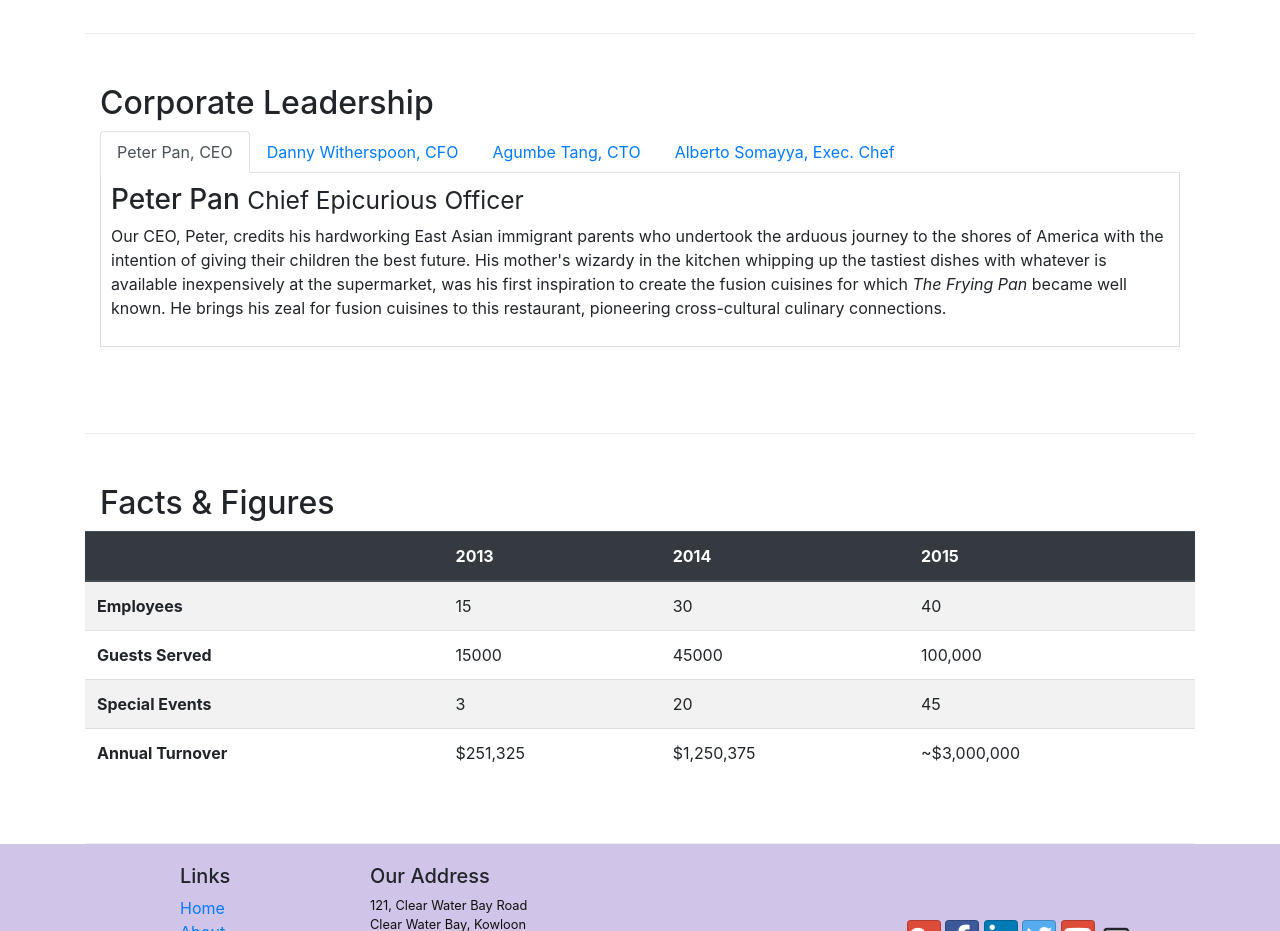
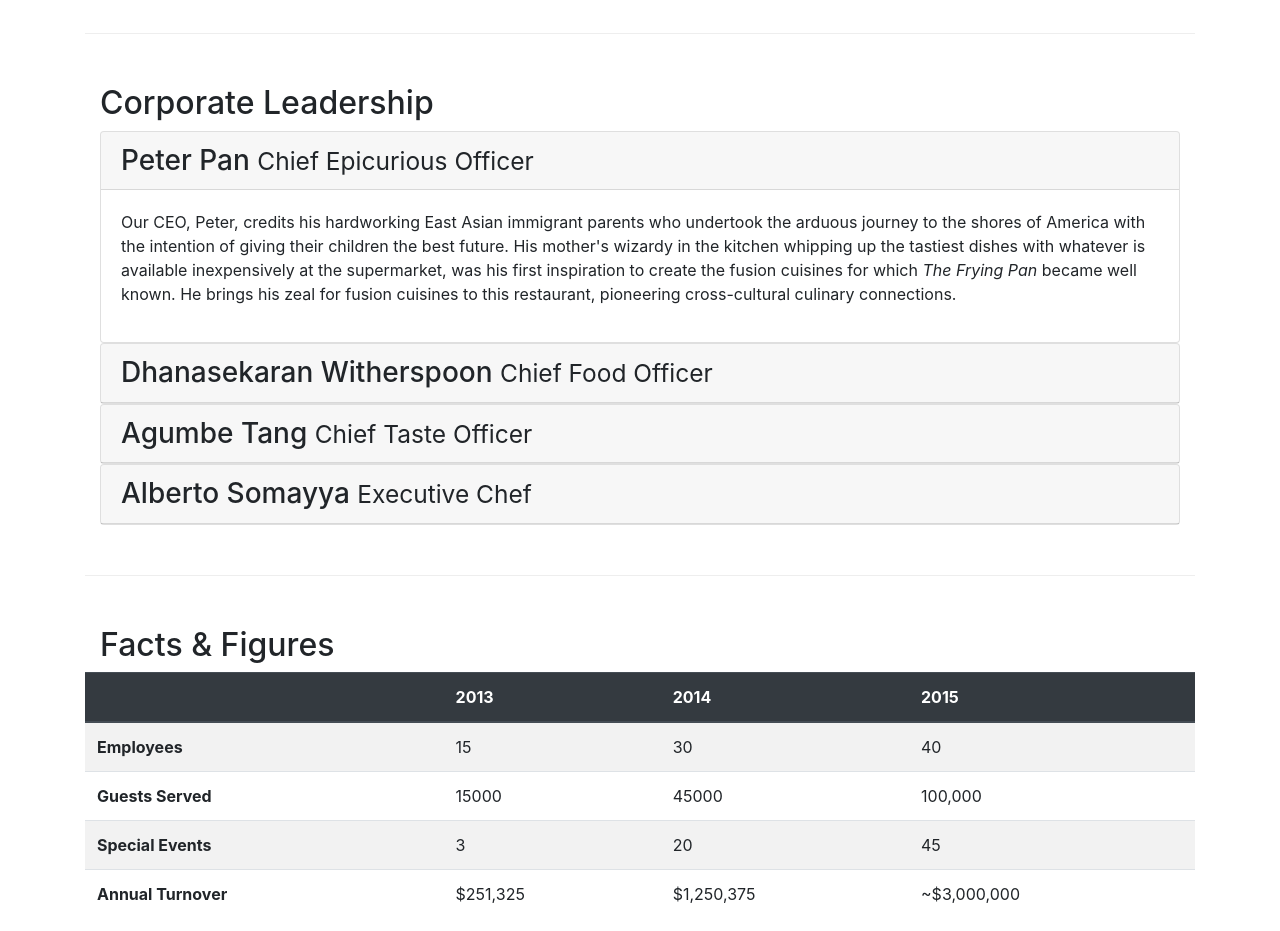
Before and after one commit to aparnasg1/bootstrap4, a plain HTML site: page aboutus.html in a window 1280 px wide. Shown: the part 940-1871 px from the top of the page. Drawn offline with nearby package versions, Linux system fonts and the light colour scheme.

Commit message:
Accordion

```diff
--- a/aboutus.html
+++ b/aboutus.html
@@ -103,41 +103,49 @@
         <div class="row row-content">
             <div class="col-12">
                 <h2>Corporate Leadership</h2>
-                <ul class="nav nav-tabs">
-                    <li class="nav-item">
-                        <a class="nav-link active" href="#peter" role="tab" data-toggle="tab">
-                            Peter Pan, CEO
-                        </a>
-                    </li>
-                    <li class="nav-item">
-                        <a class="nav-link" href="#danny" role="tab"
-                          data-toggle="tab">Danny Witherspoon, CFO</a>
-                    </li>
-                    <li class="nav-item">
-                        <a class="nav-link" href="#agumbe"role="tab"
-                          data-toggle="tab">Agumbe Tang, CTO</a>
-                    </li>
-                    <li class="nav-item">
-                        <a class="nav-link" href="#alberto" role="tab"
-                          data-toggle="tab">Alberto Somayya, Exec. Chef</a>
-                    </li>
-                </ul>
-                <div class="tab-content">
-                    <div class="tab-pane fade show active" role="tabpanel" id="peter">
-                        <h3>Peter Pan <small>Chief Epicurious Officer</small></h3>
-                        <p class="d-none d-sm-block">Our CEO, Peter, credits his hardworking East Asian immigrant parents who undertook the arduous journey to the shores of America with the intention of giving their children the best future. His mother's wizardy in the kitchen whipping up the tastiest dishes with whatever is available inexpensively at the supermarket, was his first inspiration to create the fusion cuisines for which <em>The Frying Pan</em> became well known. He brings his zeal for fusion cuisines to this restaurant, pioneering cross-cultural culinary connections.</p>
+                <div id="accordion">
+                    <div class="card">
+                        <div class="card-header" role="tab" id="peterhead">
+                            <h3 class="mb-0"><a data-toggle="collapse" data-target="#peter">
+                                Peter Pan <small>Chief Epicurious Officer</small></a></h3>
+                        </div>
+                        <div class="collapse show" id="peter" data-parent="#accordion">
+                            <div class="card-body">
+                                <p class="d-none d-sm-block">Our CEO, Peter, credits his hardworking East Asian immigrant parents who undertook the arduous journey to the shores of America with the intention of giving their children the best future. His mother's wizardy in the kitchen whipping up the tastiest dishes with whatever is available inexpensively at the supermarket, was his first inspiration to create the fusion cuisines for which <em>The Frying Pan</em> became well known. He brings his zeal for fusion cuisines to this restaurant, pioneering cross-cultural culinary connections.</p>
+                            </div>
+                        </div>
                     </div>
-                    <div class="tab-pane fade" role="tabpanel" id="danny">
-                        <h3>Dhanasekaran Witherspoon <small>Chief Food Officer</small></h3>
-                        <p class="d-none d-sm-block">Our CFO, Danny, as he is affectionately referred to by his colleagues, comes from a long established family tradition in farming and produce. His experiences growing up on a farm in the Australian outback gave him great appreciation for varieties of food sources. As he puts it in his own words, <em>Everything that runs, wins, and everything that stays, pays!</em></p>
+                    <div class="card">
+                        <div class="card-header" role="tab" id="dannyhead">
+                            <h3 class="mb-0"><a data-toggle="collapse" data-target="#danny">Dhanasekaran Witherspoon <small>Chief Food Officer</small></a></h3>
+                        </div>
+                        <div class="collapse" id="danny" data-parent="#accordion">
+                            <div class="card-body">
+                            <p class="d-none d-sm-block">Our CFO, Danny, as he is affectionately referred to by his colleagues, comes from a long established family tradition in farming and produce. His experiences growing up on a farm in the Australian outback gave him great appreciation for varieties of food sources. As he puts it in his own words, <em>Everything that runs, wins, and everything that stays, pays!</em></p>
+                        </div>
+                        </div>
                     </div>
-                    <div class="tab-pane fade" role="tabpanel" id="agumbe">
-                        <h3>Agumbe Tang <small>Chief Taste Officer</small></h3>
-                        <p class="d-none d-sm-block">Blessed with the most discerning gustatory sense, Agumbe, our CTO, personally ensures that every dish that we serve meets his exacting tastes. Our chefs dread the tongue lashing that ensues if their dish does not meet his exacting standards. He lives by his motto, <em>You click only if you survive my lick.</em></p>
+                    <div class="card">
+                        <div class="card-header" role="tab" id="agumbehead">
+                            <h3 class="mb-0"><a data-toggle="collapse" data-target="#agumbe">
+                                Agumbe Tang <small>Chief Taste Officer</small></a></h3>
+                        </div>
+                        <div class="collapse" id="agumbe" data-parent="#accordion">
+                            <div class="card-body">
+                            <p class="d-none d-sm-block">Blessed with the most discerning gustatory sense, Agumbe, our CTO, personally ensures that every dish that we serve meets his exacting tastes. Our chefs dread the tongue lashing that ensues if their dish does not meet his exacting standards. He lives by his motto, <em>You click only if you survive my lick.</em></p>
+                        </div>
+                        </div>
                     </div>
-                    <div class="tab-pane fade" role="tabpanel" id="alberto">
-                        <h3>Alberto Somayya <small>Executive Chef</small></h3>
-                        <p class="d-none d-sm-block">Award winning three-star Michelin chef with wide International experience having worked closely with whos-who in the culinary world, he specializes in creating mouthwatering Indo-Italian fusion experiences. He says, <em>Put together the cuisines from the two craziest cultures, and you get a winning hit! Amma Mia!</em></p>
+                    <div class="card">
+                        <div class="card-header" role="tab" id="albertohead">
+                            <h3 class="mb-0"><a data-toggle="collapse" data-target="#alberto">
+                                Alberto Somayya <small>Executive Chef</small></a></h3>
+                        </div>
+                        <div class="collapse" id="alberto" data-parent="#accordion">
+                            <div class="card-body">
+                            <p class="d-none d-sm-block">Award winning three-star Michelin chef with wide International experience having worked closely with whos-who in the culinary world, he specializes in creating mouthwatering Indo-Italian fusion experiences. He says, <em>Put together the cuisines from the two craziest cultures, and you get a winning hit! Amma Mia!</em></p>
+                        </div>
+                        </div>
                     </div>
                 </div>
             </div>
```
Also changed, not shown: 1 other file.
